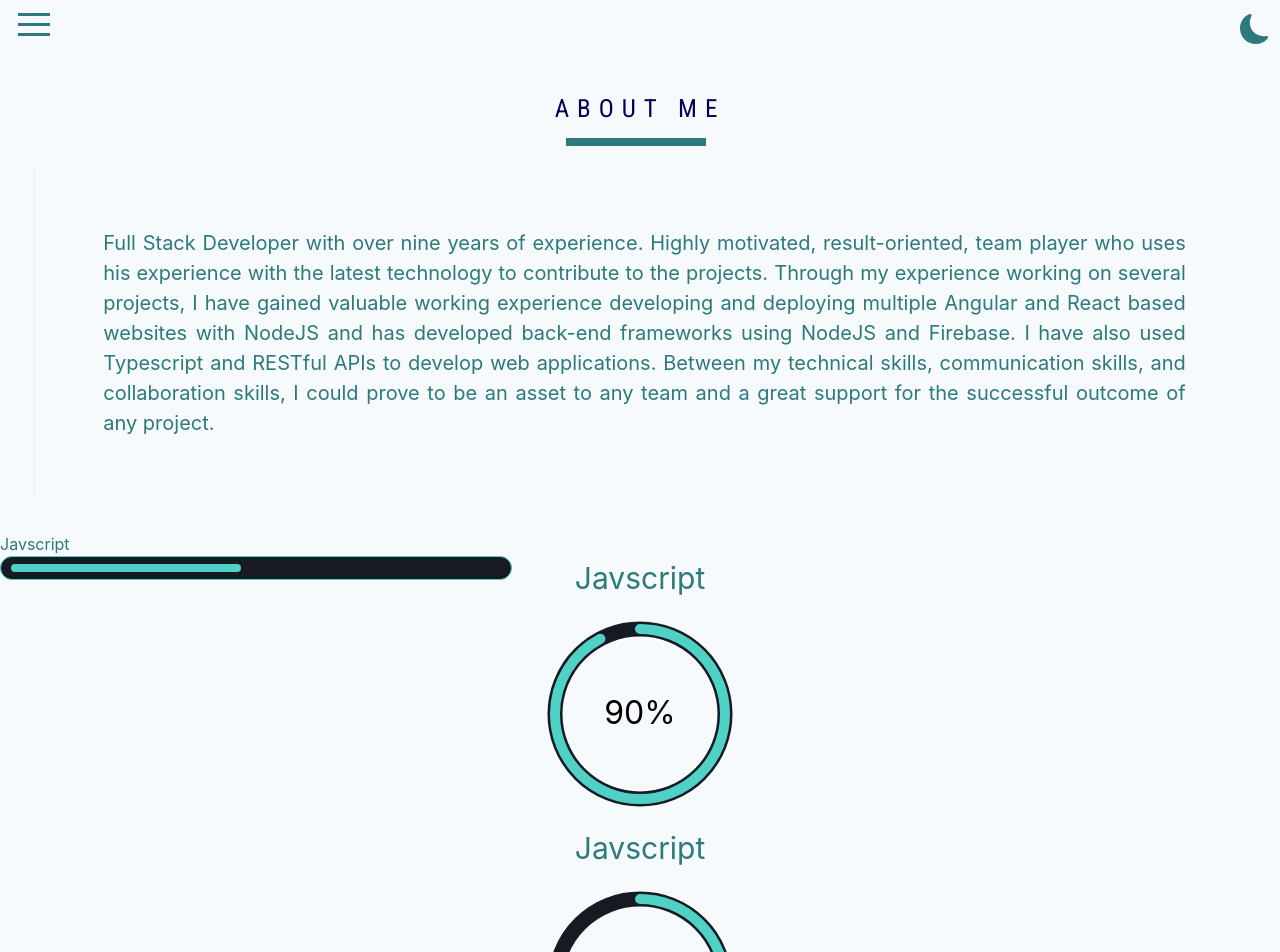
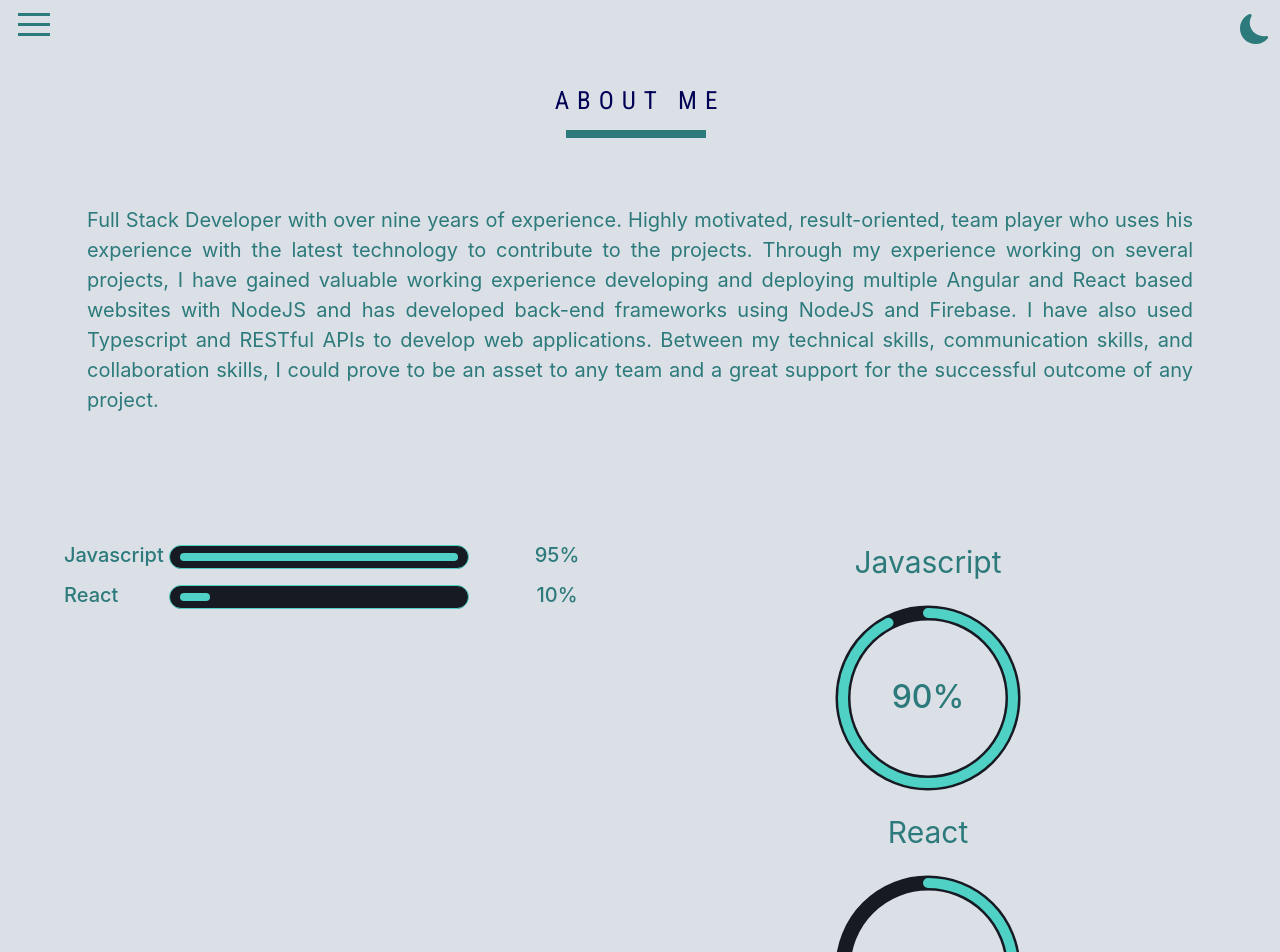
Before and after one commit to Brutalvik/portfolio, a React (Create React App) app: page /about in a window 1280 px wide. Shown: the top 952 px of the page. Built offline with nearby package versions, Linux system fonts and the light colour scheme; a web font is replaced by a local one.

Commit message:
Css corrections

```diff
--- a/src/App.module.css
+++ b/src/App.module.css
@@ -1,7 +1,7 @@
 :root {
   --dark-background: #171923;
   --dark-text: #4fd1c5;
-  --light-background: #f7fafc;
+  --light-background: #dbe0e6;
   --light-text: #2c7a7b;
 }
 
--- a/src/UI/CircularProgress/CircularProgress.module.css
+++ b/src/UI/CircularProgress/CircularProgress.module.css
@@ -26,9 +26,16 @@
   animation: fill 1s ease-in-out forwards;
 }
 
-.text {
+.textLight {
   font-size: 2em;
-  color: var(--dark-text);
+  font-weight: 500;
+  fill: var(--light-text);
+}
+
+.textDark {
+  font-size: 2em;
+  font-weight: 500;
+  fill: var(--dark-text);
 }
 
 @keyframes fill {
--- a/src/UI/CircularProgress/CircularProgress.tsx
+++ b/src/UI/CircularProgress/CircularProgress.tsx
@@ -3,16 +3,19 @@ import styles from "./CircularProgress.module.css";
 import { useAppSelector } from "app/hooks";
 import { CircularProgressInterface } from "features/interfaces";
 
-const CircularProgress: FC<CircularProgressInterface> = ({ percentage }) => {
+const CircularProgress: FC<CircularProgressInterface> = ({
+  percentage,
+  title,
+}) => {
   const { darkMode } = useAppSelector((state) => state.theme);
   const radius = 85;
   const circularWidth = 200;
   const percentageValue = percentage >= 0 && percentage <= 100 ? percentage : 0;
-  const strokeArray = radius * Math.PI * 2;
-  const strokeOffset = strokeArray - (strokeArray * percentageValue) / 100;
+  // const strokeArray = radius * Math.PI * 2;
+  // const strokeOffset = strokeArray - (strokeArray * percentageValue) / 100;
   return (
     <div className={styles.container}>
-      <label>Javscript</label>
+      <label>{title}</label>
       <svg
         width={circularWidth}
         height={circularWidth}
@@ -43,7 +46,7 @@ const CircularProgress: FC<CircularProgressInterface> = ({ percentage }) => {
           y="50%"
           dy="0.3em"
           textAnchor="middle"
-          className={styles.text}
+          className={darkMode ? styles.textLight : styles.textDark}
         >
           {percentageValue}%
         </text>
--- a/src/UI/ProgressBar/ProgressBar.module.css
+++ b/src/UI/ProgressBar/ProgressBar.module.css
@@ -1,8 +1,17 @@
 @import url("../../App.module.css");
 
 .container {
-  height: 3vh;
-  width: 40%;
+  height: 5vh;
+  width: 100%;
+  display: grid;
+  grid-template-columns: 100px 300px 1fr;
+  grid-gap: 5px;
+}
+
+.container > label {
+  font-size: 20px;
+  text-align: left;
+  font-weight: 500;
 }
 
 .progress {
@@ -14,6 +23,8 @@
   display: flex;
   justify-content: left;
   align-items: center;
+  margin-top: 5px;
+  overflow: hidden;
 }
 
 .innerprogress {
@@ -31,6 +42,12 @@
   stroke: var(--dark-text) !important;
 }
 
+.text {
+  font-size: 20px;
+  justify-self: center;
+  font-weight: 500;
+}
+
 @keyframes slide-in {
   from {
     transform: translateX(-100%);
--- a/src/UI/ProgressBar/ProgressBar.tsx
+++ b/src/UI/ProgressBar/ProgressBar.tsx
@@ -3,20 +3,21 @@ import styles from "./ProgressBar.module.css";
 import { useAppSelector } from "app/hooks";
 import { ProgressBarInterface } from "features/interfaces";
 
-const ProgressBar: FC<ProgressBarInterface> = ({ width }) => {
+const ProgressBar: FC<ProgressBarInterface> = ({ width, title }) => {
   const { darkMode } = useAppSelector((state) => state.theme);
   const inLineStyle = (definedWidth: string) => {
     return { width: definedWidth };
   };
   return (
     <div className={styles.container}>
-      <label>Javscript</label>
+      <label>{title}</label>
       <div className={styles.progress}>
         <div
           className={`${styles.innerprogress} ${width ? "stroke" : ""}`}
           style={{ width: `${width}` }}
         ></div>
       </div>
+      <text className={styles.text}>{width}</text>
     </div>
   );
 };
--- a/src/UI/Typing/Typing.tsx
+++ b/src/UI/Typing/Typing.tsx
@@ -12,6 +12,7 @@ const Typing: FC<TypingInterface> = ({ sequence }) => {
       repeat={Infinity}
       deletionSpeed={1}
       className={styles.typing}
+      style={{ fontSize: "1.2em" }}
     />
   );
 };
--- a/src/components/About/About.module.css
+++ b/src/components/About/About.module.css
@@ -12,3 +12,13 @@
   user-select: none;
   cursor: pointer;
 }
+
+.skillcontainer {
+  display: grid;
+  grid-template-columns: 1fr 1fr;
+  margin: 5%;
+}
+
+.divider {
+  color-scheme: red !important;
+}
--- a/src/components/About/About.tsx
+++ b/src/components/About/About.tsx
@@ -11,18 +11,22 @@ const About: FC = () => {
   return (
     <Suspense fallback={<SpinnerItem />}>
       <div className={styles.container}>
-        <Stack direction="row" h="auto" p={2}>
+        <Stack direction="row">
           <Name childName="About Me" />
         </Stack>
-        <Stack direction="row" h="auto" p={2}>
-          <Divider orientation="vertical" />
+        <Stack direction="row">
           <Text className={styles.text}>{aboutMeDescription}</Text>
         </Stack>
       </div>
-      <div>
-        <ProgressBar width="45%" />
-        <CircularProgress percentage={90} />
-        <CircularProgress percentage={50} />
+      <div className={styles.skillcontainer}>
+        <div>
+          <ProgressBar width="95%" title="Javascript" />
+          <ProgressBar width="10%" title="React" />
+        </div>
+        <div>
+          <CircularProgress percentage={90} title="Javascript" />
+          <CircularProgress percentage={50} title="React" />
+        </div>
       </div>
     </Suspense>
   );
--- a/src/components/Home/Home.module.css
+++ b/src/components/Home/Home.module.css
@@ -25,8 +25,6 @@
   display: grid;
   place-items: center;
 }
-/* font-size: 25px;
-  font-family: "Roboto Condensed"; */
 
 .content {
   display: grid;
@@ -44,7 +42,6 @@ p {
 }
 
 .typing {
-  font-size: 15px;
-  margin: 5px 0px 0px 30px;
+  margin: 5px 0px 15px 30px;
   text-align: center;
 }
--- a/src/features/interfaces.ts
+++ b/src/features/interfaces.ts
@@ -35,9 +35,11 @@ export interface CustomInputInterface {
 }
 
 export interface ProgressBarInterface {
+  title: string;
   width: string;
 }
 
 export interface CircularProgressInterface {
+  title: string;
   percentage: number;
 }
```
